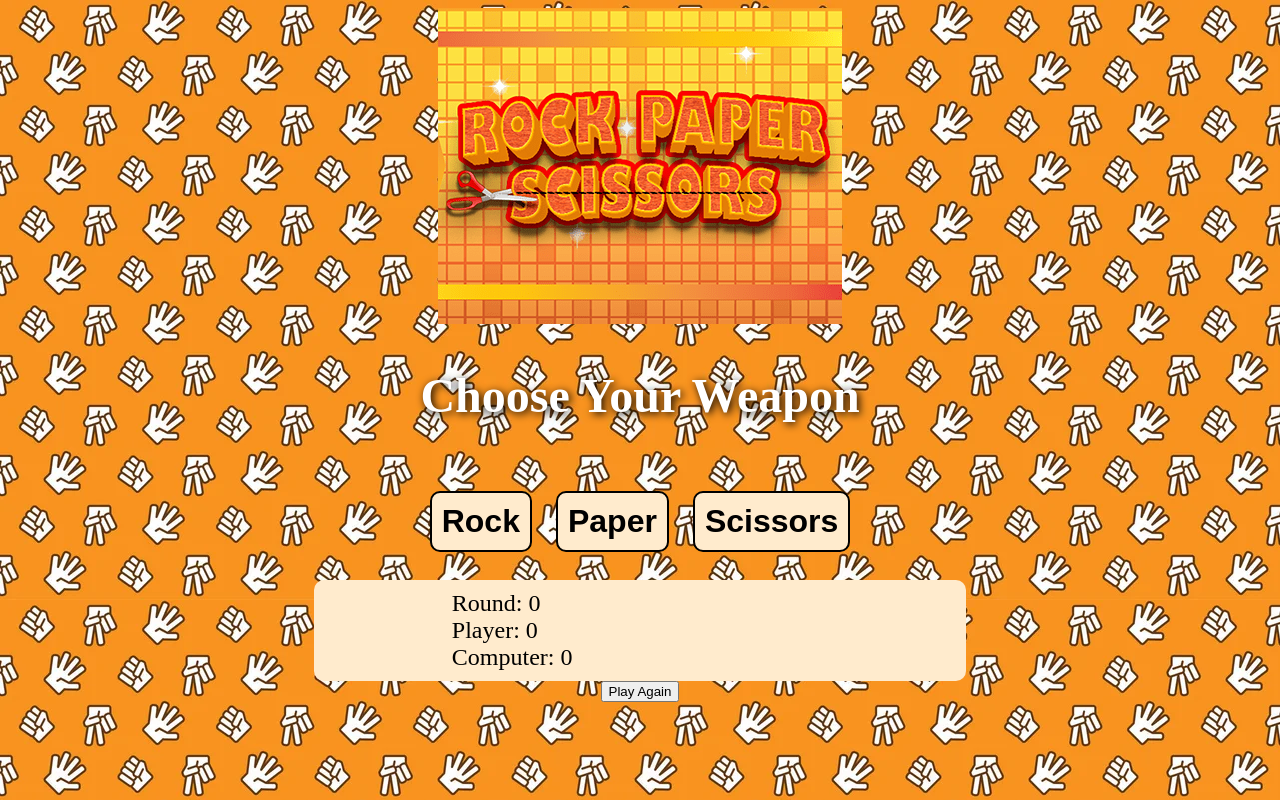
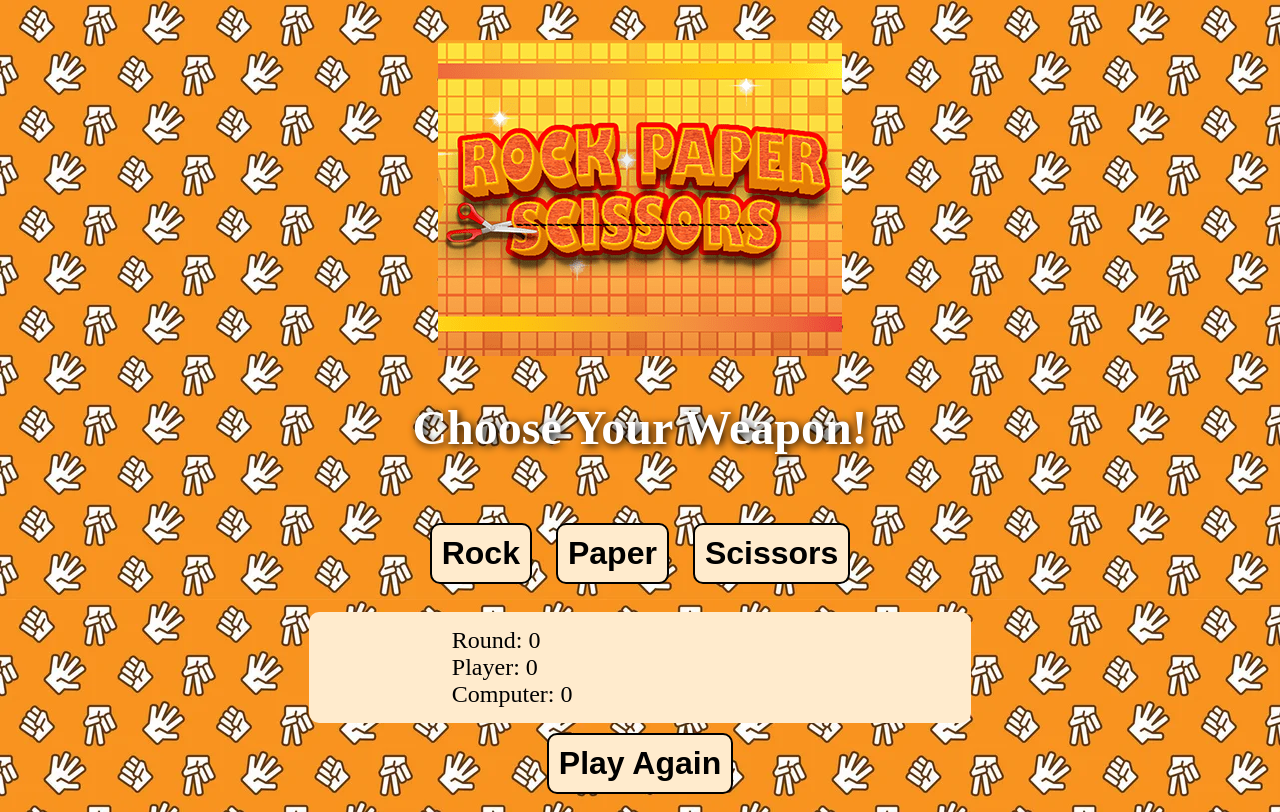
Before and after one commit to PhillJules/rock-paper-scissors, a plain HTML site: page index.html in a window 1280 px wide. Drawn offline with Linux system fonts and the light colour scheme.

Commit message:
the styling is complete for now
the styling is finished, for now. the play again button has been styled, added top margin to the
banner. and for now things look okay

```diff
--- a/index.html
+++ b/index.html
@@ -12,7 +12,7 @@
     <div class="banner">
       <img src="./assets/rpsbanner.png" alt="Rock paper Scissors banner">
     </div>
-    <h2>Choose Your Weapon</h2>
+    <h2>Choose Your Weapon!</h2>
     <br>
     <div class="weapon">
       <button id="rock">Rock</button>
--- a/rps.css
+++ b/rps.css
@@ -11,6 +11,7 @@ body {
 
 .banner img {
  width: 100%;
+ margin-top: 8%;
 }
 
 h2 {
@@ -26,9 +27,8 @@ h2 {
   background-color: blanchedalmond;
   width: 50%;
   height: 100%;
-  /* text-align: center; */
   border-radius: 10px;
-  padding: 10px;
+  padding: 15px;
   font-size: 1.5rem;
 }
 
@@ -42,3 +42,14 @@ h2 {
   font-weight: bold;
   color: black;
 }
+
+#restart {
+  background-color: blanchedalmond;
+  border-radius: 10px;
+  border: 2px solid black;
+  padding: 10px;
+  margin: 10px;
+  font-size: 2rem;
+  font-weight: bold;
+  color: black;
+}
```
